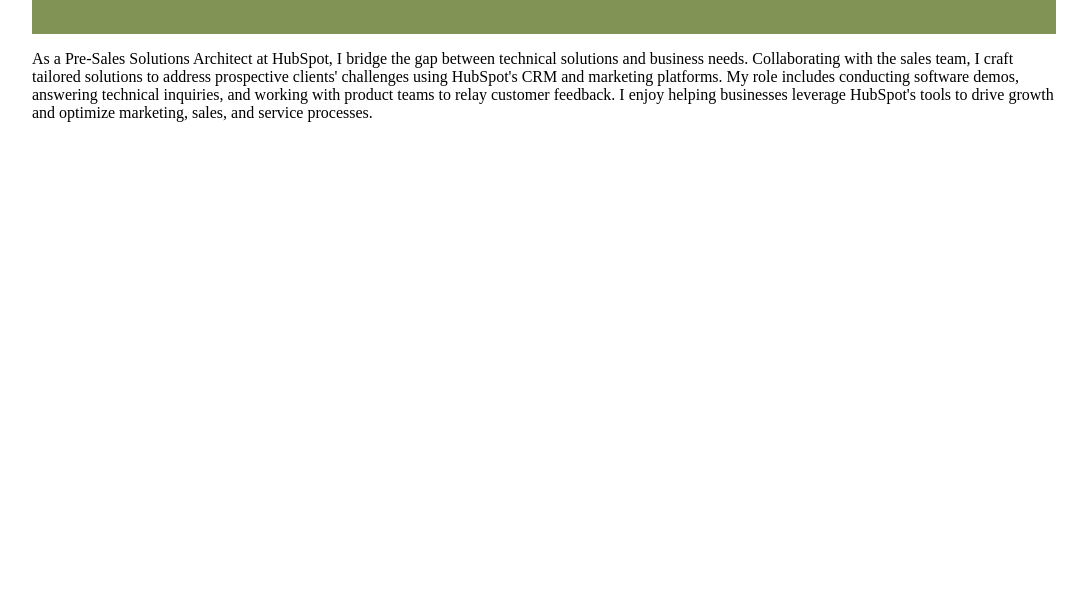
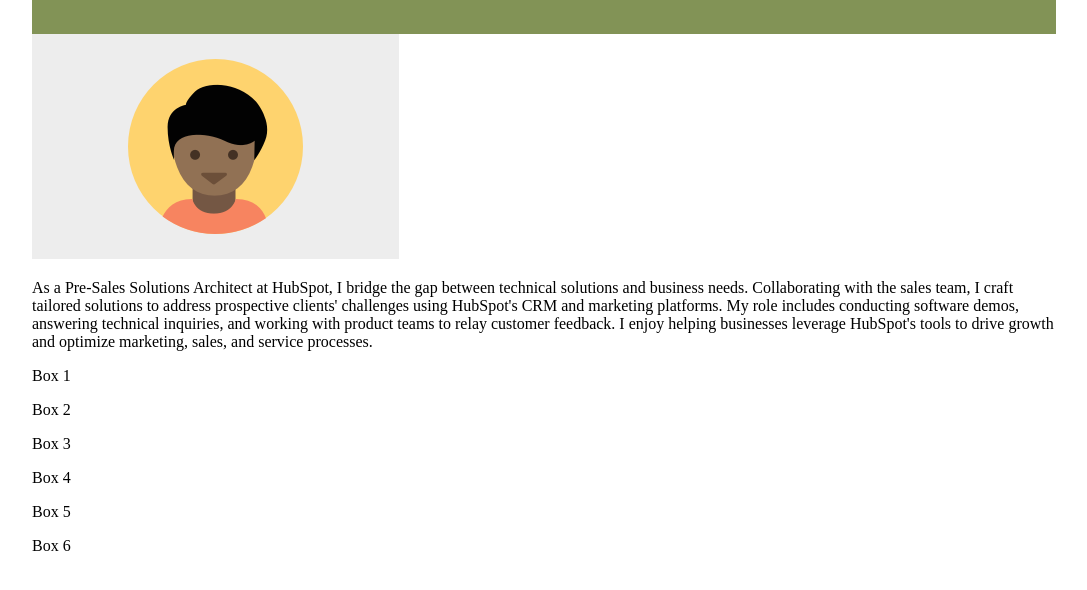
Before and after one commit to Asommershs/treehouse-techdegree-project-unit2, a plain HTML site: page index.html in a window 1280 px wide. Shown: the part 84-674 px from the top of the page, without its empty margins (96-1183 px from the left). Drawn offline with Linux system fonts and the light colour scheme.

Commit message:
submit changes

```diff
--- a/index.html
+++ b/index.html
@@ -18,7 +18,28 @@
           <li><a href="#contact">Contact</a></li>
         </ul>
       </nav>
+    <img class="profile-pic" src="images/responsive-layout-profile.png" atl="profile pic of Amanda">
     <p>As a Pre-Sales Solutions Architect at HubSpot, I bridge the gap between technical solutions and business needs. Collaborating with the sales team, I craft tailored solutions to address prospective clients' challenges using HubSpot's CRM and marketing platforms. My role includes conducting software demos, answering technical inquiries, and working with product teams to relay customer feedback. I enjoy helping businesses leverage HubSpot's tools to drive growth and optimize marketing, sales, and service processes.
     </p>
+    <div class="container">
+      <div class="col box-1">
+        <p>Box 1</p>
+      </div>
+      <div class="col box-2">
+        <p>Box 2</p>
+      </div>
+      <div class="col box-3">
+        <p>Box 3</p>
+      </div>
+      <div class="col box-4">
+        <p>Box 4</p>
+      </div>
+      <div class="col box-5">
+        <p>Box 5</p>
+      </div>
+      <div class="col box-6">
+        <p>Box 6</p>
+      </div>
+    </div>
 </body>
 </html>
```
